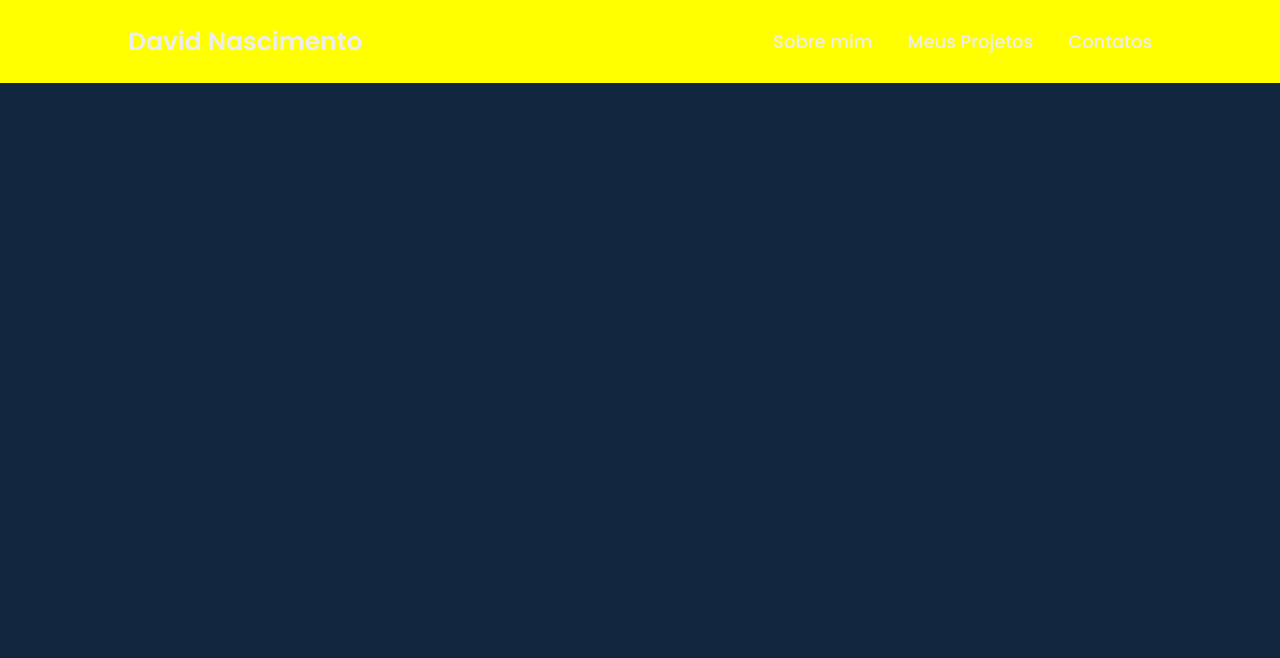
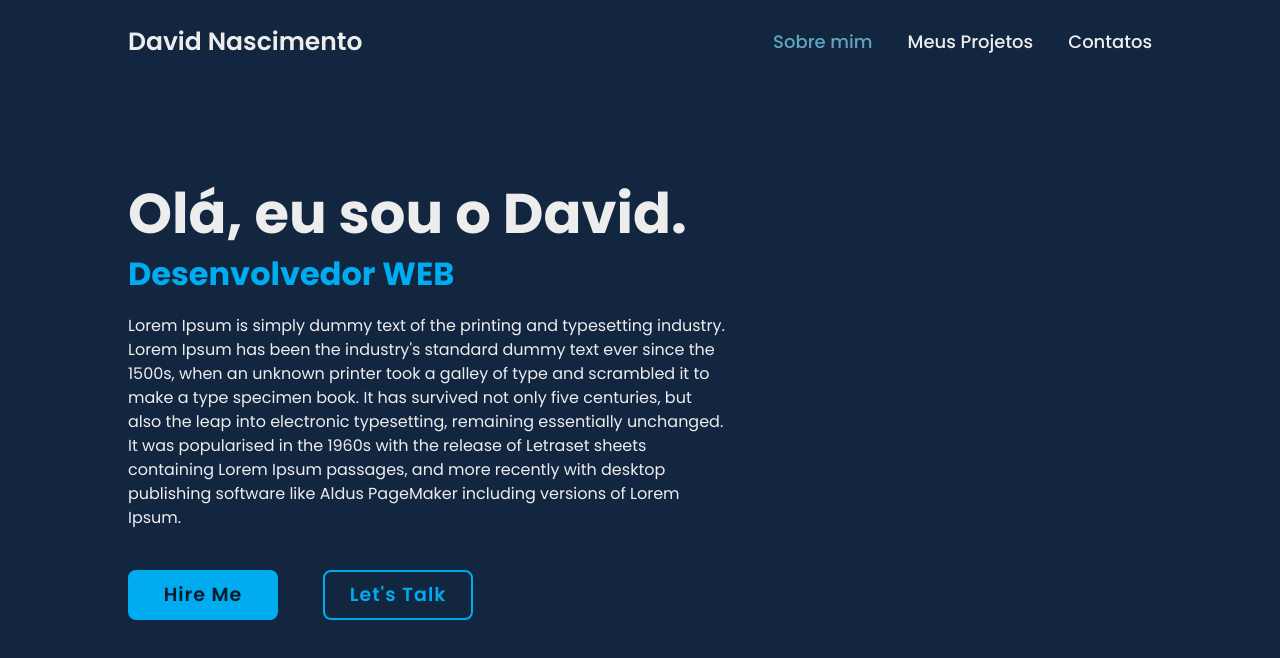
Before and after one commit to dd-nascimento/david_desenv, a plain HTML site: page index.html in a window 1280 px wide. Drawn offline with nearby package versions, Linux system fonts and the light colour scheme.

Commit message:
Desenvolvendo section descrição.

```diff
--- a/_css/style.css
+++ b/_css/style.css
@@ -19,6 +19,7 @@
 
 body{
     background-color: #122640;
+    color: #ededed;
 }
 
 header{
@@ -27,7 +28,7 @@ header{
     left: 0;
     width: 100%;
     padding: 20px 10%;
-    background-color: yellow;
+    background: transparent;
     display: flex;
     justify-content: space-between;
     align-items: center;
@@ -50,6 +51,62 @@ header{
     transition: .3s;
 }
 
-.navbar a:hover{
+.navbar a:hover,
+.navbar a.active{
     color: #60A4BF;
 }
+
+.home{
+    height: 100vh;
+    display: flex;
+    align-items: center;
+    padding: 0 10%;
+}
+
+.home-content{
+    max-width: 600px;
+}
+
+.home-content h1{
+    font-size: 56px;
+    font-weight: 700;
+}
+
+.home-content h3{
+    font-size: 32px;
+    font-weight: 700;
+    color: #00abf0;
+}
+
+.home-content p{
+    font-size: 16px;
+    margin: 20px 0 40px;
+}
+
+.home-content .btn-box{
+    display: flex;
+    justify-content: space-between;
+    width: 345px;
+    height: 50px;
+}
+
+.btn-box a{
+    display: inline-flex;
+    justify-content: center;
+    align-items: center;
+    width: 150px;
+    height: 100%;
+    background: #00abf0;
+    border: 2px solid #00abf0;
+    border-radius: 8px;
+    font-size: 19px;
+    color: #081b29;
+    text-decoration: none;
+    font-weight: 600;
+    letter-spacing: 1px;
+}
+
+.btn-box a:nth-child(2){
+    background: transparent;
+    color: #00abf0;
+}
--- a/index.html
+++ b/index.html
@@ -14,13 +14,24 @@
         </div>
         <nav class="navbar">
             <ul class="nav justify-content-end">
-                <li><a href="#">Sobre mim</a></li>
+                <li><a href="#" class="active">Sobre mim</a></li>
                 <li><a href="#">Meus Projetos</a></li>
                 <li><a href="#">Contatos</a></li>
             </ul>
         </nav>
     </header>
 
+    <section class="home">
+        <div class="home-content">
+            <h1>Olá, eu sou o David.</h1>
+            <h3>Desenvolvedor WEB</h3>
+            <p>Lorem Ipsum is simply dummy text of the printing and typesetting industry. Lorem Ipsum has been the industry's standard dummy text ever since the 1500s, when an unknown printer took a galley of type and scrambled it to make a type specimen book. It has survived not only five centuries, but also the leap into electronic typesetting, remaining essentially unchanged. It was popularised in the 1960s with the release of Letraset sheets containing Lorem Ipsum passages, and more recently with desktop publishing software like Aldus PageMaker including versions of Lorem Ipsum.</p>
+            <div class="btn-box">
+                <a href="#">Hire Me</a>
+                <a href="#">Let's Talk</a>
+            </div>
+        </div>
+    </section>
 
     <script src="https://cdn.jsdelivr.net/npm/bootstrap@5.3.3/dist/js/bootstrap.bundle.min.js" integrity="sha384-YvpcrYf0tY3lHB60NNkmXc5s9fDVZLESaAA55NDzOxhy9GkcIdslK1eN7N6jIeHz" crossorigin="anonymous"></script>
 </body>
```
